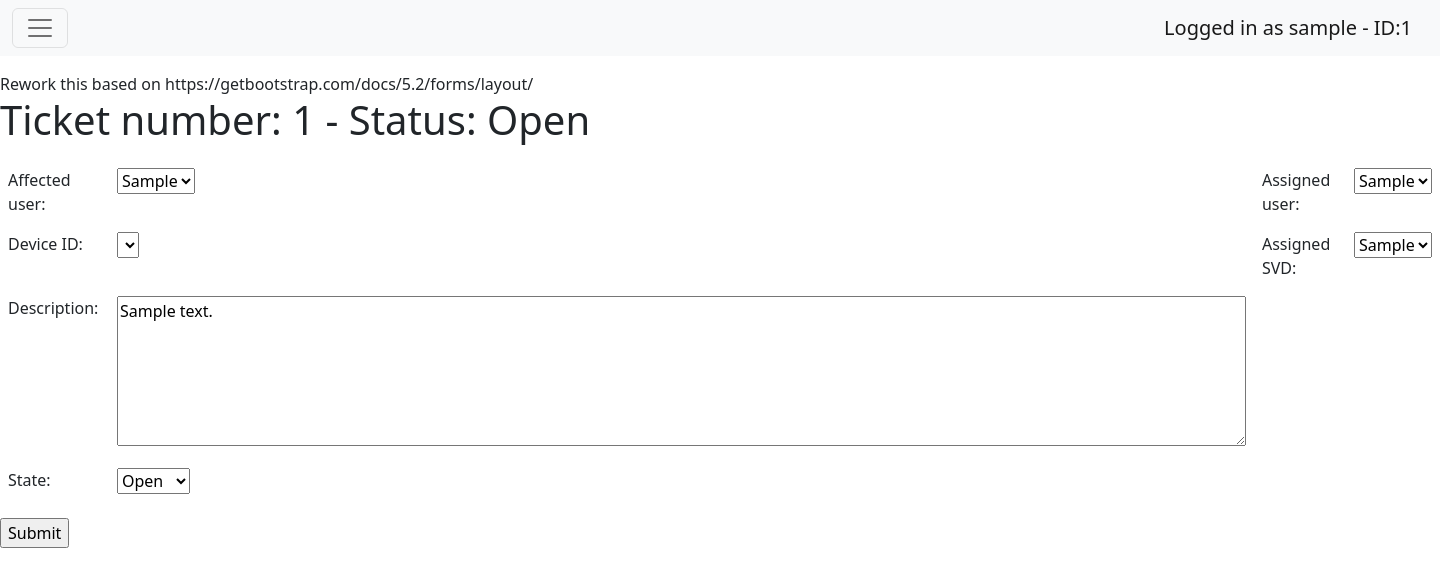
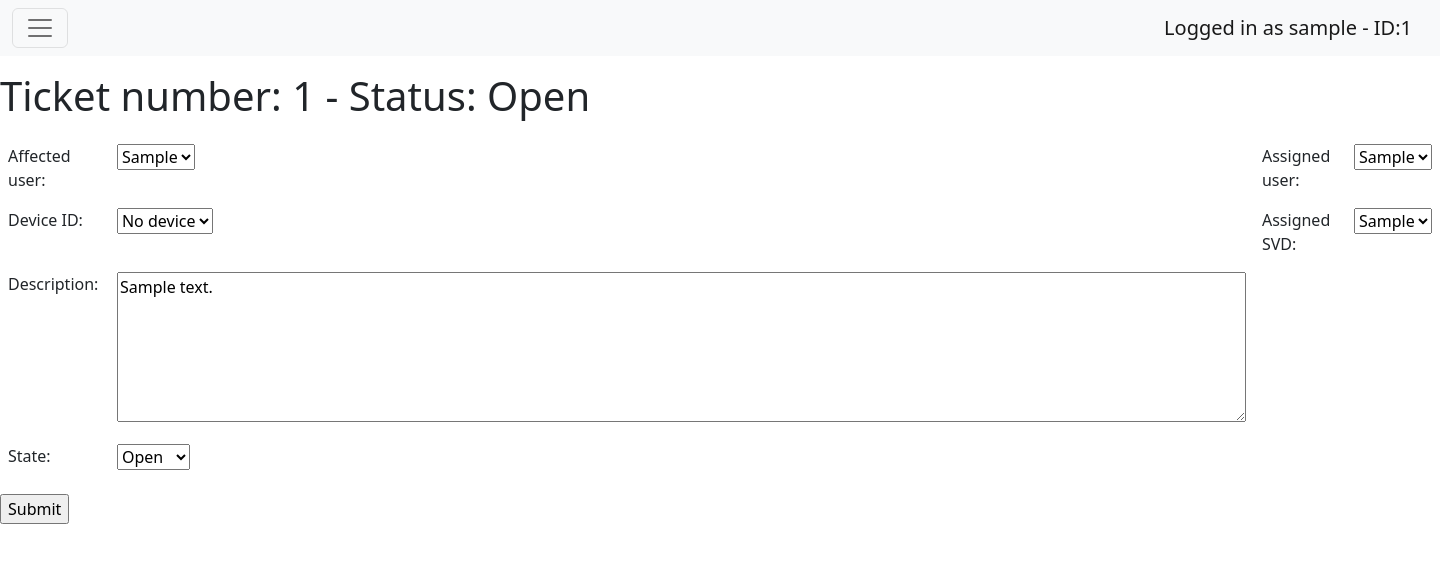
Before and after one commit to huLasPet/issue_tracking_project, a Django app: page /ticket/1 in a window 1440 px wide. Shown: the top 587 px of the page. Run offline with Django 4.2, Linux system fonts and the light colour scheme; a user stored in the database is signed in; tables that the repository leaves empty hold one stand-in row (values such as "Sample post"); lists and menus that the app fills with data are empty.

Commit message:
Bugfixes
Fixed duplicate svds on form and crash on submit if user has no devices

```diff
--- a/ticket_project/ticket_app/templates/ticket_app/ticket.html
+++ b/ticket_project/ticket_app/templates/ticket_app/ticket.html
@@ -4,7 +4,6 @@
 
 {% block content %}
 
-Rework this based on https://getbootstrap.com/docs/5.2/forms/layout/
 <form action="{% url 'ticket_app:ticket' tickets.id %}" method="post">
     {% csrf_token %}
     <fieldset>
@@ -47,8 +46,8 @@ Rework this based on https://getbootstrap.com/docs/5.2/forms/layout/
                 <td><select name="assigned_svd">
                     <option value={{ tickets.assigned_svd }}>{{ tickets.assigned_svd }}</option>
                     <option value={{ tickets.assigned_svd }}>----</option>
-                    {% for user in users %}
-                    <option value={{ user.svd }}>{{ user.svd }}</option>
+                    {% for svd in svds %}
+                    <option value={{ svd }}>{{ svd }}</option>
                     {% endfor %}
                 </select>
                 </td>
--- a/ticket_project/ticket_app/views.py
+++ b/ticket_project/ticket_app/views.py
@@ -121,16 +121,26 @@ def open_new_ticket(request):
 def ticket(request, ticket_id):
     # Try to add action history, one big string with something static to separate actions and use regex to list them
     # separately later
-    """Open ticket where ticket_id is the Ticket.id from the DB
+    """Open ticket where ticket_id is the Ticket.id from the DB,
+    devices are the affected user's devices if there are any, No device otherwise,
+    svds are the all the SVDs without duplicates.
     Get data back to update the DB, refresh the page."""
     ticket_id = int(ticket_id)
     tickets = get_object_or_404(Tickets, pk=ticket_id)
     devices = Devices.objects.filter(users__username=tickets.affected_user)
+    if not devices:
+        devices = ["No device"]
     users = Users.objects.filter(is_superuser=0)
+    svds = []
+    for user in users:
+        if user.svd not in svds:
+            svds.append(user.svd)
     context = {'tickets': tickets,
                'devices': devices,
-               'users': users}
+               'users': users,
+               'svds': svds,}
     if request.method == "POST":
+        print("TEST2", request.POST["affected_device"])
         tickets.affected_user = request.POST["affected_user"]
         tickets.affected_device = request.POST["affected_device"]
         tickets.assigned_user = request.POST["assigned_user"]
```
Also changed, not shown: 1 other file.
